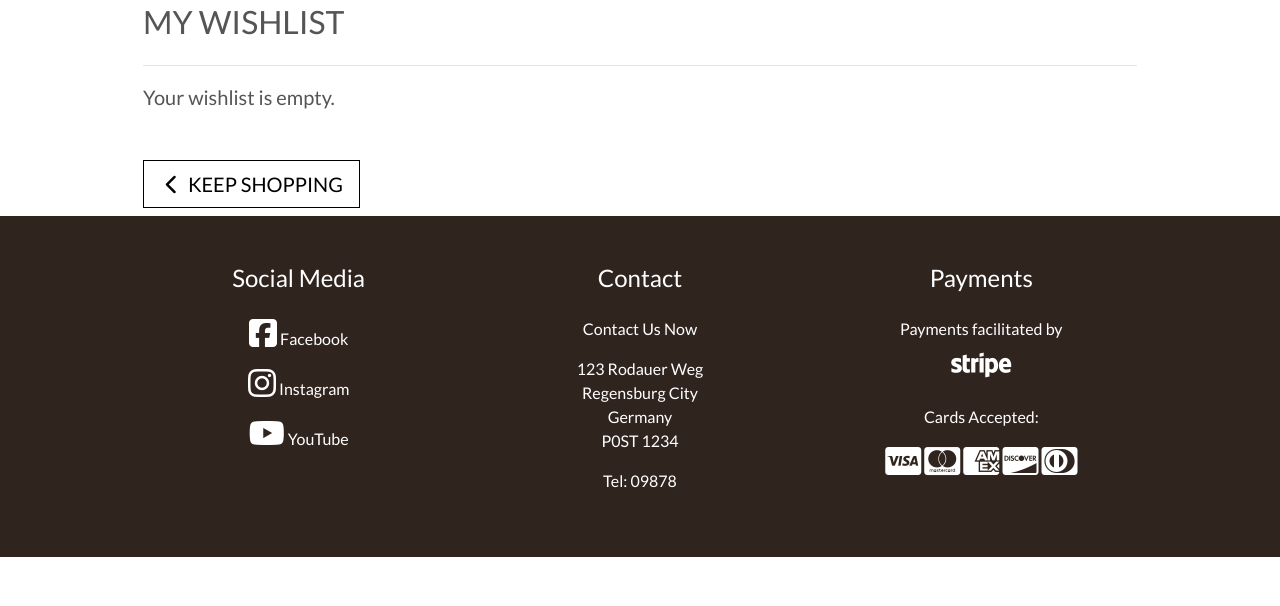
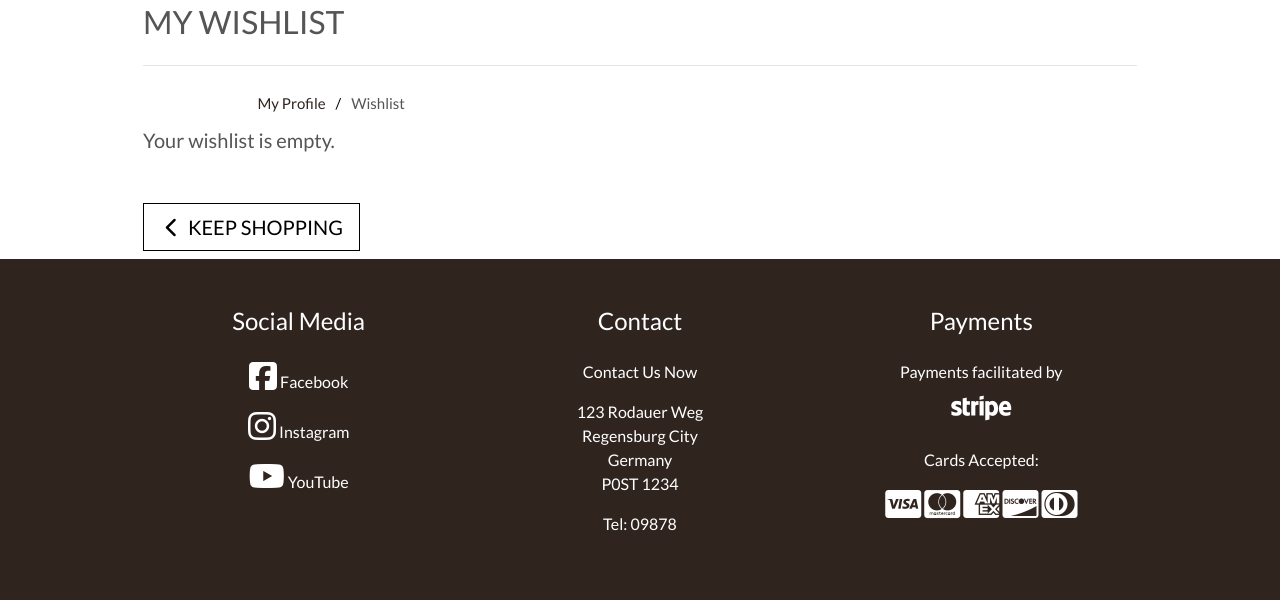
Before and after one commit to HinaKhan94/fetch, a Django app: page /profile/wishlist/ in a window 1280 px wide. Shown: the part 194-800 px from the top of the page. Run offline with Django 3.2, Linux system fonts and the light colour scheme; the visitor is signed in with stand-in values (Sample User, id 1); some libraries are stand-ins or nearby versions.

Commit message:
chore: add pagination and breadcrumbs where required

```diff
--- a/products/views.py
+++ b/products/views.py
@@ -29,6 +29,7 @@ def all_products(request):
                 products = products.annotate(lower_name=Lower('name'))
             if sortkey == 'category':
                 sortkey = 'category__name'
+
             if 'direction' in request.GET:
                 direction = request.GET['direction']
                 if direction == 'desc':
--- a/profiles/static/profiles/css/profile.css
+++ b/profiles/static/profiles/css/profile.css
@@ -5,6 +5,11 @@
 
 #profile-update-form .form-control {
     color: #000;
+}
+
+.delivery-wrapper {
+    margin-bottom: 20px;
+    padding: 25px;
 }
 
 #profile-update-form input::placeholder {
@@ -24,6 +29,12 @@
     display: flex;
     justify-content: center;
     flex-wrap: wrap;
+}
+/* wishlist section */
+.wishlist-btn,
+.review-btn {
+    margin-right: 5px;
+    padding: 8px;
 }
 
 /*my reviews section */
--- a/profiles/templates/profiles/wishlist.html
+++ b/profiles/templates/profiles/wishlist.html
@@ -22,7 +22,18 @@
                 <hr>
             </div>
         </div>
-
+<!----- Breadcrumbs  ------>
+<div id="breadcrumbs" class="breadcrumbs">
+    <div class="container">
+       <div class="d-flex justify-content-between align-items-center">
+          <ol>
+             <li><a href="{% url 'profile' %}">My Profile</a></li>
+             <li>Wishlist</li>
+          </ol>
+       </div>
+    </div>
+ </div>
+<!----- End Breadcrumbs  ------>
         <div class="row">
             <div class="col">
                 {% if wishlist_items %}
--- a/static/css/base.css
+++ b/static/css/base.css
@@ -4,6 +4,7 @@ html {
 
 body {
     color: #555;
+    background-color: white;
     font-family: 'Lato';
 }
 /*------ Hero Carousel------- */
@@ -42,13 +43,13 @@ body {
 }
 
 .breadcrumbs ol li a {
-	color: #A2310B;
+	color: #30241f;
 }
 
 .breadcrumbs ol li+li::before {
 	display: inline-block;
 	padding-right: 10px;
-	color: #212529;
+	color: black;
 	content: "/";
 }
 
@@ -387,7 +388,6 @@ input[name='q']::placeholder {
 }
 
 .contact .info-wrap {
-	background: #fff;
 	border-radius: 4px;
 }
 
@@ -397,7 +397,6 @@ input[name='q']::placeholder {
 	float: left;
 	width: 44px;
 	height: 44px;
-	background: #f7fbfe;
 	display: flex;
 	justify-content: center;
 	align-items: center;
@@ -446,6 +445,10 @@ input[name='q']::placeholder {
 	color: #30241f;
 }
 
+.form-control {
+    border-radius: 0;
+}
+
 
 /* -------------------------------- Media Queries */
 
--- a/templates/includes/mobile-top-header.html
+++ b/templates/includes/mobile-top-header.html
@@ -32,7 +32,7 @@
             {% if request.user.is_superuser %}
                 <a href="{% url 'add_product' %}" class="dropdown-item">Product Management</a>
             {% endif %}
-            <a href="" class="dropdown-item">My Profile</a>
+            <a href="{% url 'profile' %}" class="dropdown-item">My Profile</a>
             <a href="{% url 'account_logout' %}" class="dropdown-item">Logout</a>
         {% else %}
             <a href="{% url 'account_signup' %}" class="dropdown-item">Register</a>
```
Also changed, not shown: home/templates/home/message.html (+12 -1 lines), products/templates/products/product_detail.html (+0 -11 lines), products/templates/products/products.html (+12 -0 lines), profiles/templates/profiles/my_reviews.html (+12 -0 lines), profiles/templates/profiles/profile.html (+4 -4 lines).
